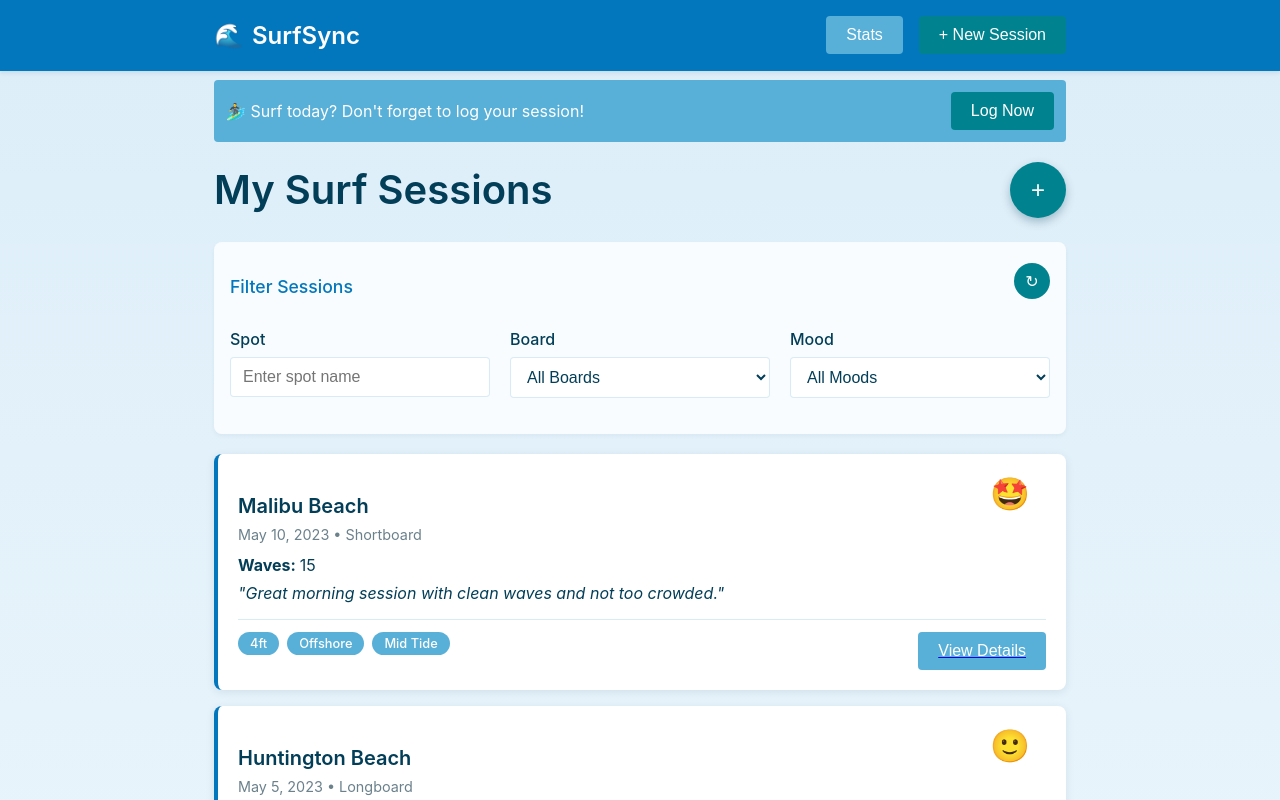
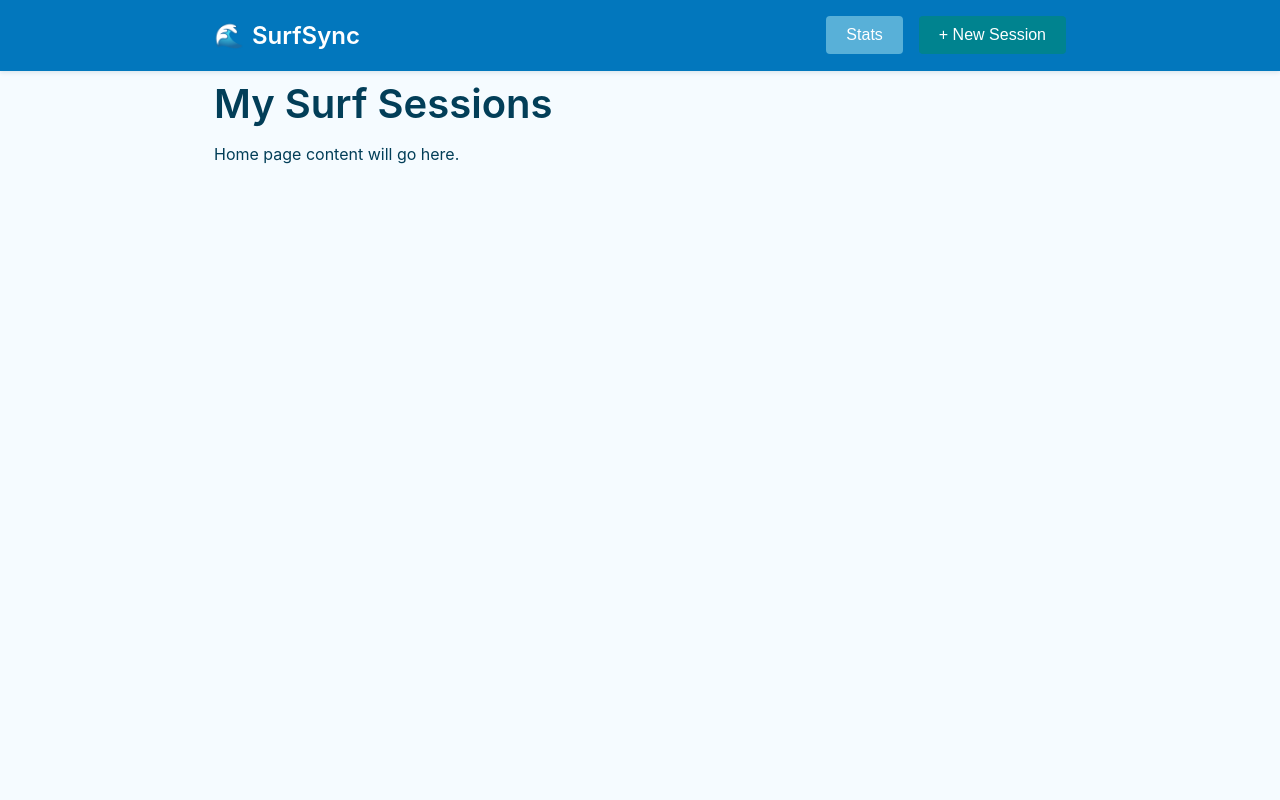
Before and after one commit to Workflow-Manager-admin/surfsense-94965-94972, a React (Create React App) app in the folder main_container_for_surfsense/: page / in a window 1280 px wide. Shown: the top 800 px of the page. Built offline with nearby package versions, Linux system fonts and the light colour scheme; the HTML template or start-up script is replaced by a standard one.

Commit message:
Auto-commit: Changes as of 2025-05-22T08:07:47.310609+00:00

```diff
--- a/main_container_for_surfsense/src/App.js
+++ b/main_container_for_surfsense/src/App.js
@@ -1,17 +1,46 @@
 import React from 'react';
 import { BrowserRouter as Router, Routes, Route, Link } from 'react-router-dom';
 import './App.css';
-import { SurfProvider } from './data/surfContext';
-import HomePage from './pages/HomePage';
-import NewSessionPage from './pages/NewSessionPage';
-import SessionDetailPage from './pages/SessionDetailPage';
-import StatsPage from './pages/StatsPage';
+
+// Simplified components for debugging purposes
+const HomePage = () => (
+  <div className="page">
+    <h1 className="title">My Surf Sessions</h1>
+    <p>Home page content will go here.</p>
+  </div>
+);
+
+const NewSessionPage = () => (
+  <div className="page">
+    <h1 className="title">Log New Session</h1>
+    <p>Form will go here.</p>
+  </div>
+);
+
+const SessionDetailPage = () => (
+  <div className="page">
+    <h1 className="title">Session Details</h1>
+    <p>Details will go here.</p>
+  </div>
+);
+
+const StatsPage = () => (
+  <div className="page">
+    <h1 className="title">Statistics</h1>
+    <p>Stats will go here.</p>
+  </div>
+);
+
+// Simplified provider
+const SurfProvider = ({ children }) => {
+  return <>{children}</>;
+};
 
 function App() {
   return (
     <SurfProvider>
       <Router>
-        <div className="app wave-bg">
+        <div className="app">
           <nav className="navbar">
             <div className="container">
               <div style={{ display: 'flex', justifyContent: 'space-between', width: '100%', alignItems: 'center' }}>
```
Also changed, not shown: 2 other files (tests, documents, lock files or other folders).
